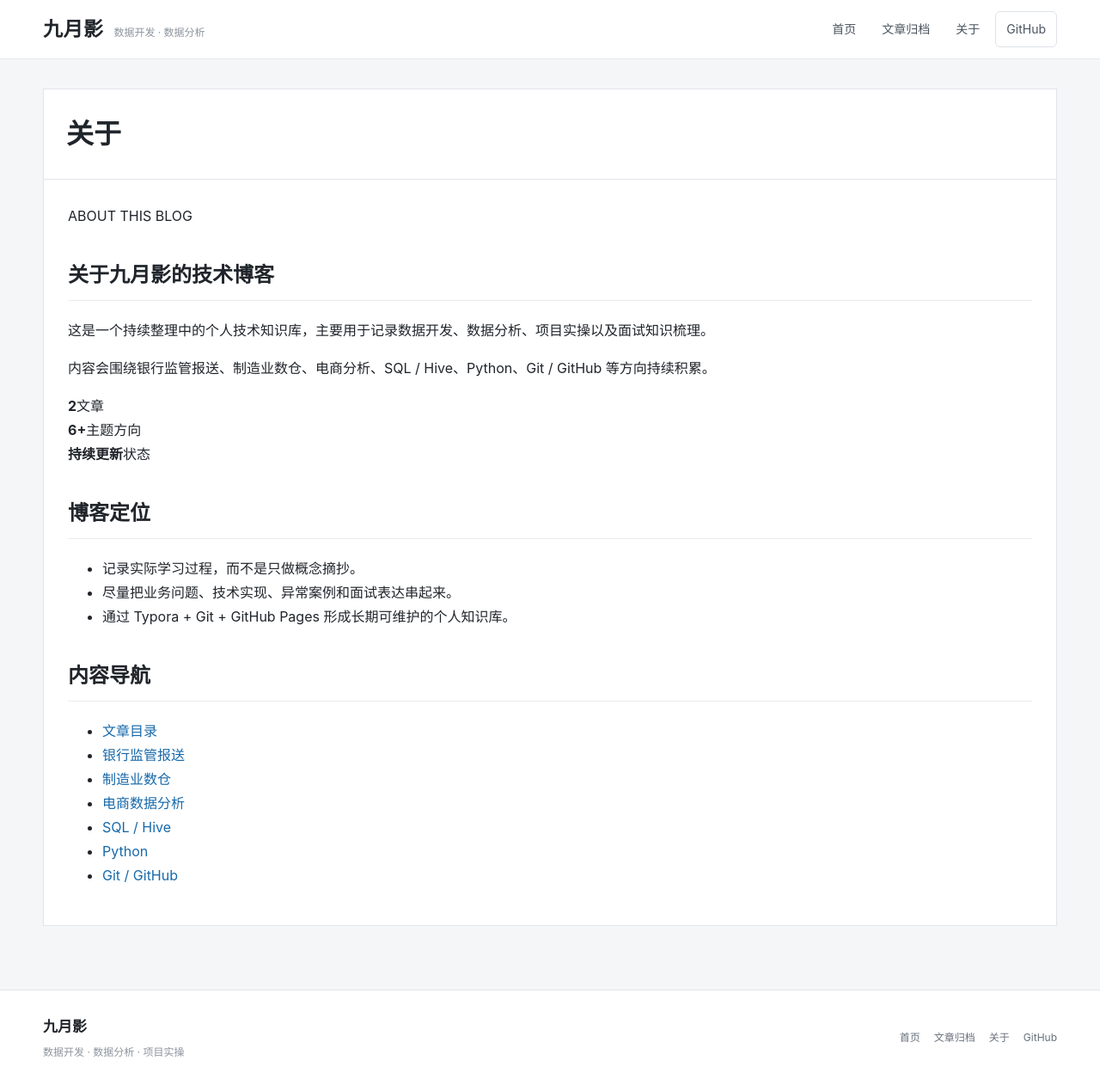
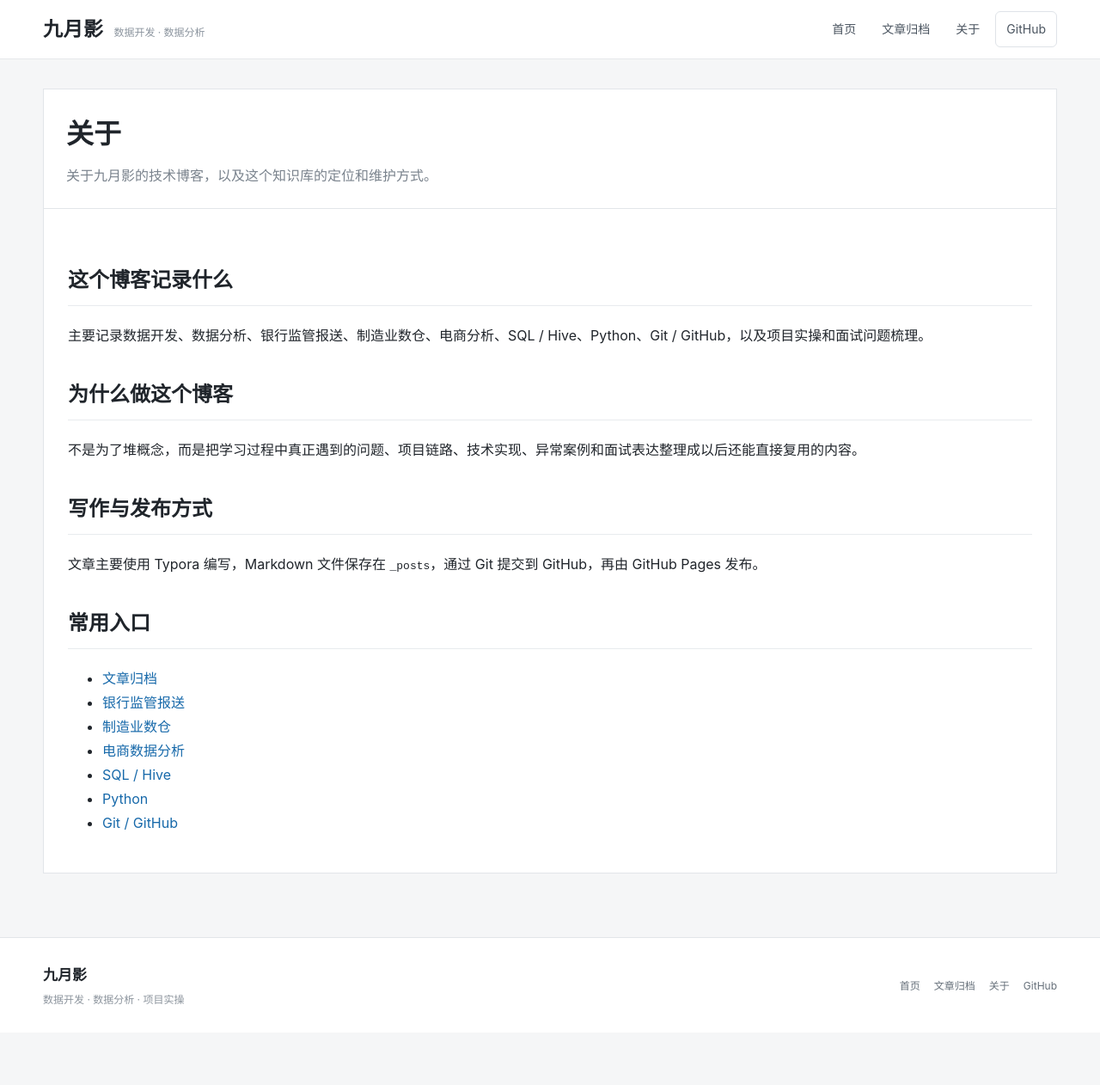
Before and after one commit to ijiuyueying/ijiuyueying.github.io, a Jekyll site: the page built from about.md, in a window 1280 px wide and 1262 px high. Shown: the whole window at 86% size. Built offline with Jekyll 4.4.1, drawn with Linux system fonts in a browser that asks for light colours.

Commit message:
重写关于页适配新主题

```diff
--- a/about.md
+++ b/about.md
@@ -2,30 +2,24 @@
 layout: page
 title: 关于
 permalink: /about/
+description: 关于九月影的技术博客，以及这个知识库的定位和维护方式。
 ---
 
-<div class="about-card">
-  <div class="about-badge">ABOUT THIS BLOG</div>
-  <h2>关于九月影的技术博客</h2>
-  <p>这是一个持续整理中的个人技术知识库，主要用于记录数据开发、数据分析、项目实操以及面试知识梳理。</p>
-  <p>内容会围绕银行监管报送、制造业数仓、电商分析、SQL / Hive、Python、Git / GitHub 等方向持续积累。</p>
+## 这个博客记录什么
 
-  <div class="about-stats">
-    <div><strong>{{ site.posts | size }}</strong><span>文章</span></div>
-    <div><strong>6+</strong><span>主题方向</span></div>
-    <div><strong>持续更新</strong><span>状态</span></div>
-  </div>
-</div>
+主要记录数据开发、数据分析、银行监管报送、制造业数仓、电商分析、SQL / Hive、Python、Git / GitHub，以及项目实操和面试问题梳理。
 
-## 博客定位
+## 为什么做这个博客
 
-- 记录实际学习过程，而不是只做概念摘抄。
-- 尽量把业务问题、技术实现、异常案例和面试表达串起来。
-- 通过 Typora + Git + GitHub Pages 形成长期可维护的个人知识库。
+不是为了堆概念，而是把学习过程中真正遇到的问题、项目链路、技术实现、异常案例和面试表达整理成以后还能直接复用的内容。
 
-## 内容导航
+## 写作与发布方式
 
-- [文章目录](/articles/)
+文章主要使用 Typora 编写，Markdown 文件保存在 `_posts`，通过 Git 提交到 GitHub，再由 GitHub Pages 发布。
+
+## 常用入口
+
+- [文章归档](/articles/)
 - [银行监管报送](/bank/)
 - [制造业数仓](/manufacturing/)
 - [电商数据分析](/ecommerce/)
```
